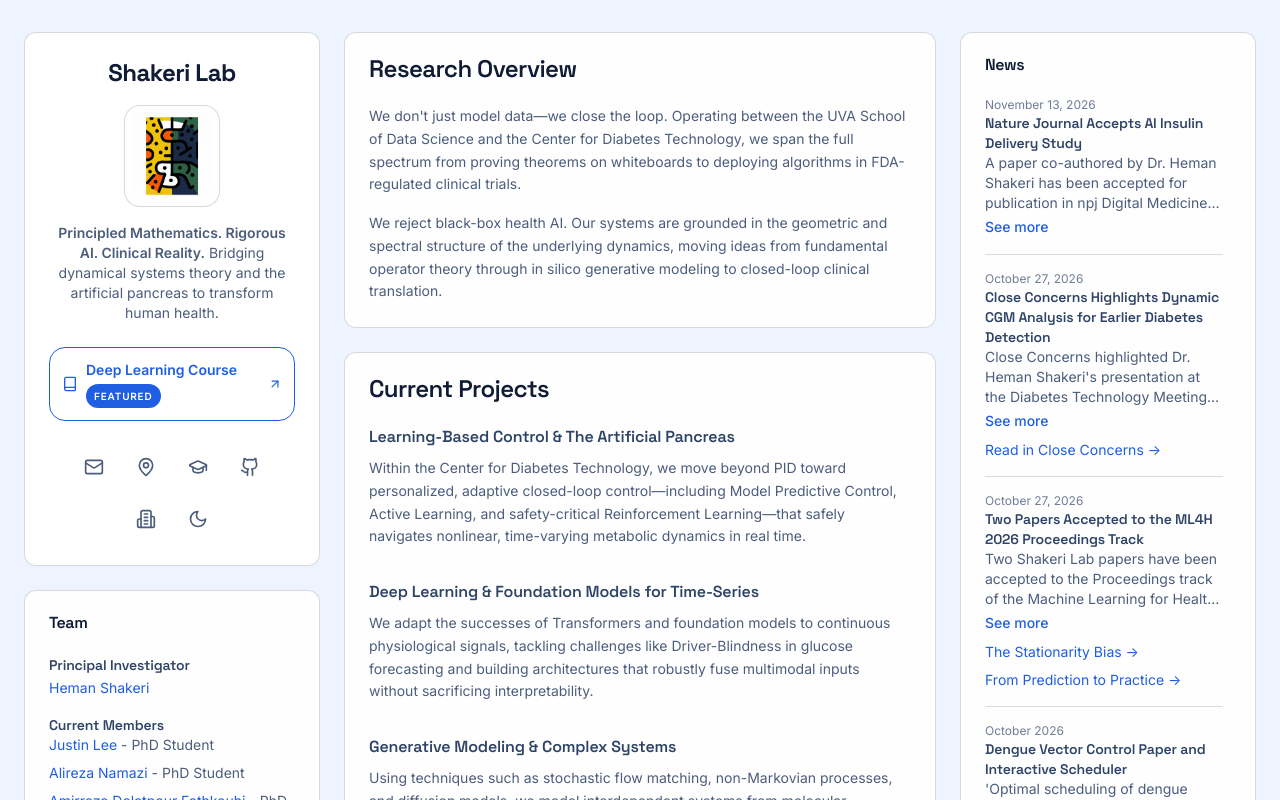
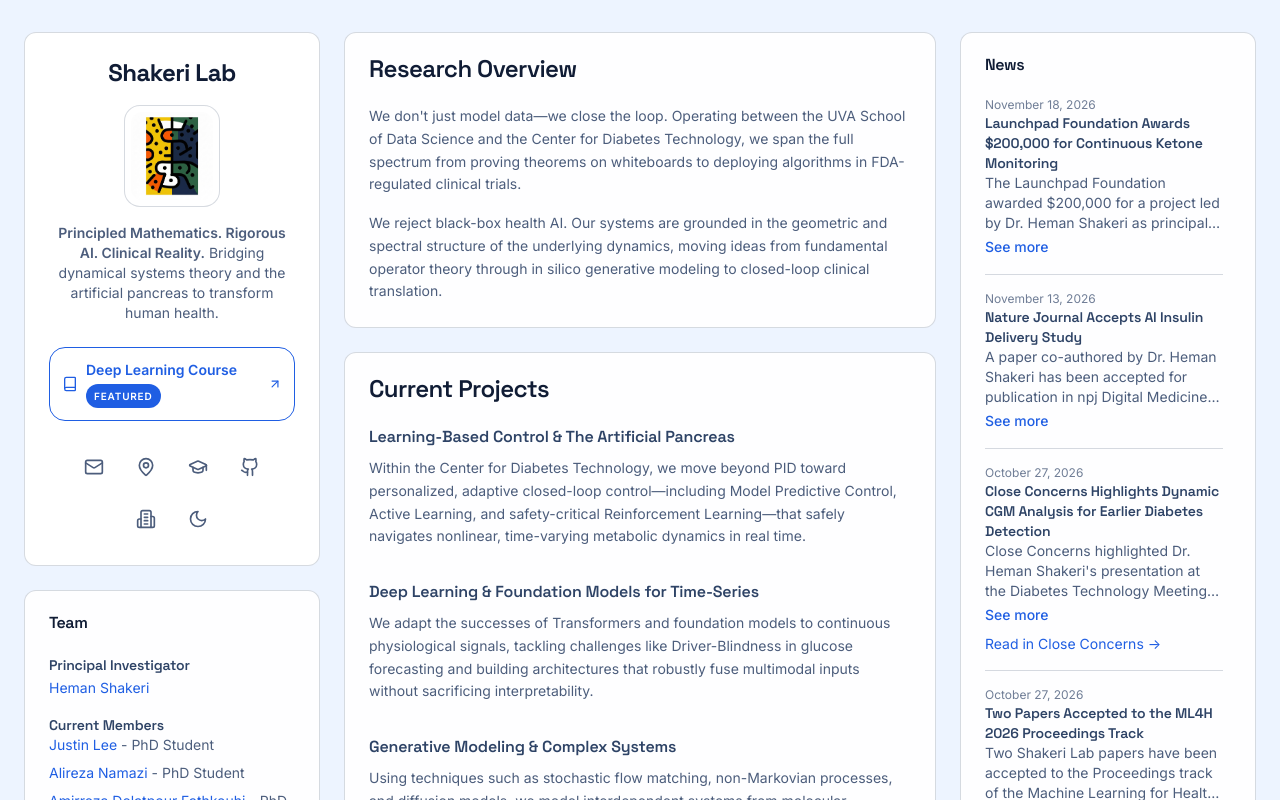
Before and after one commit to Shakeri-Lab/shakeri-lab.github.io, a Next.js app: page / in a window 1280 px wide. Shown: the top 800 px of the page. Built offline with nearby package versions, Linux system fonts and the light colour scheme.

Commit message:
Announce Launchpad Foundation funding for KASS project
Source: lab owner’s November 18, 2026 announcement request for the award amount, funder, project title, and principal investigator. The news date is the announcement date.

```diff
--- a/src/data/news.ts
+++ b/src/data/news.ts
@@ -15,6 +15,11 @@ function newsDateKey(label: string): number {
 }
 
 export const news: NewsItem[] = [
+  {
+    date: "November 18, 2026",
+    title: "Launchpad Foundation Awards $200,000 for Continuous Ketone Monitoring",
+    content: "The Launchpad Foundation awarded $200,000 for a project led by Dr. Heman Shakeri as principal investigator: \"Continuous ketone monitoring in children and young adults on insulin pumps: the evidence base for a Ketone-Aware Safety Supervisor (KASS).\""
+  },
   {
     date: "November 13, 2026",
     title: "Nature Journal Accepts AI Insulin Delivery Study",
```
